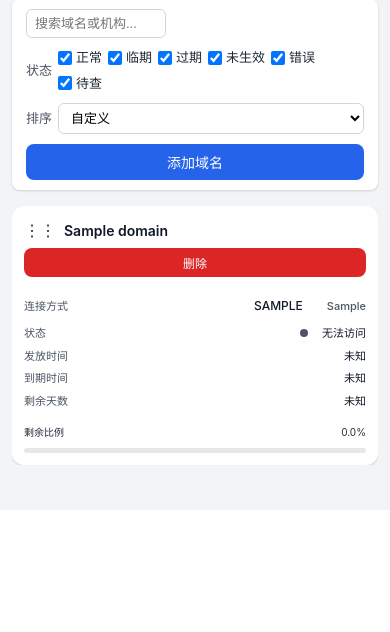
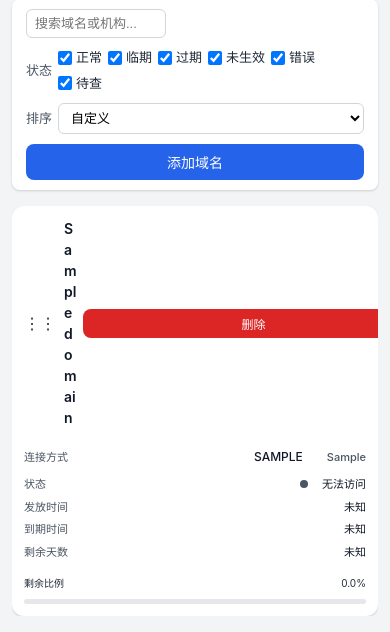
Before and after one commit to WuKrCoding/CredMonitor, a Flask app: page / in a window 390 px wide. Shown: the part 334-966 px from the top of the page. Before the commit the page ends 799 px from the top, so only its background shows below. Run offline with Flask 3, Linux system fonts and the light colour scheme; the visitor is signed in with stand-in values (Sample User, id 1); tables that the repository leaves empty hold one stand-in row (values such as "Sample post"); data that the repository does not hold is empty.

Commit message:
fix: 卡片删除按钮始终与域名同行，响应式不再拆列

```diff
--- a/templates/index.html
+++ b/templates/index.html
@@ -289,8 +289,10 @@
         .card-header {
             display: flex;
             justify-content: space-between;
-            align-items: flex-start;
+            align-items: center;
             margin-bottom: 16px;
+            flex-wrap: nowrap;
+            gap: 8px;
         }
 
         .domain-name {
@@ -336,11 +338,13 @@
         .card-actions {
             display: flex;
             gap: 8px;
+            flex-shrink: 0;
         }
 
         .card-actions button {
             padding: 6px 12px;
             font-size: 12px;
+            white-space: nowrap;
         }
 
         .info-row {
@@ -832,9 +836,7 @@
             }
 
             .card-header {
-                flex-direction: column;
                 gap: 6px;
-                align-items: flex-start;
             }
 
             .domain-name {
@@ -951,9 +953,7 @@
             }
 
             .card-header {
-                flex-direction: column;
                 gap: 8px;
-                align-items: flex-start;
             }
 
             .domain-name {
```
